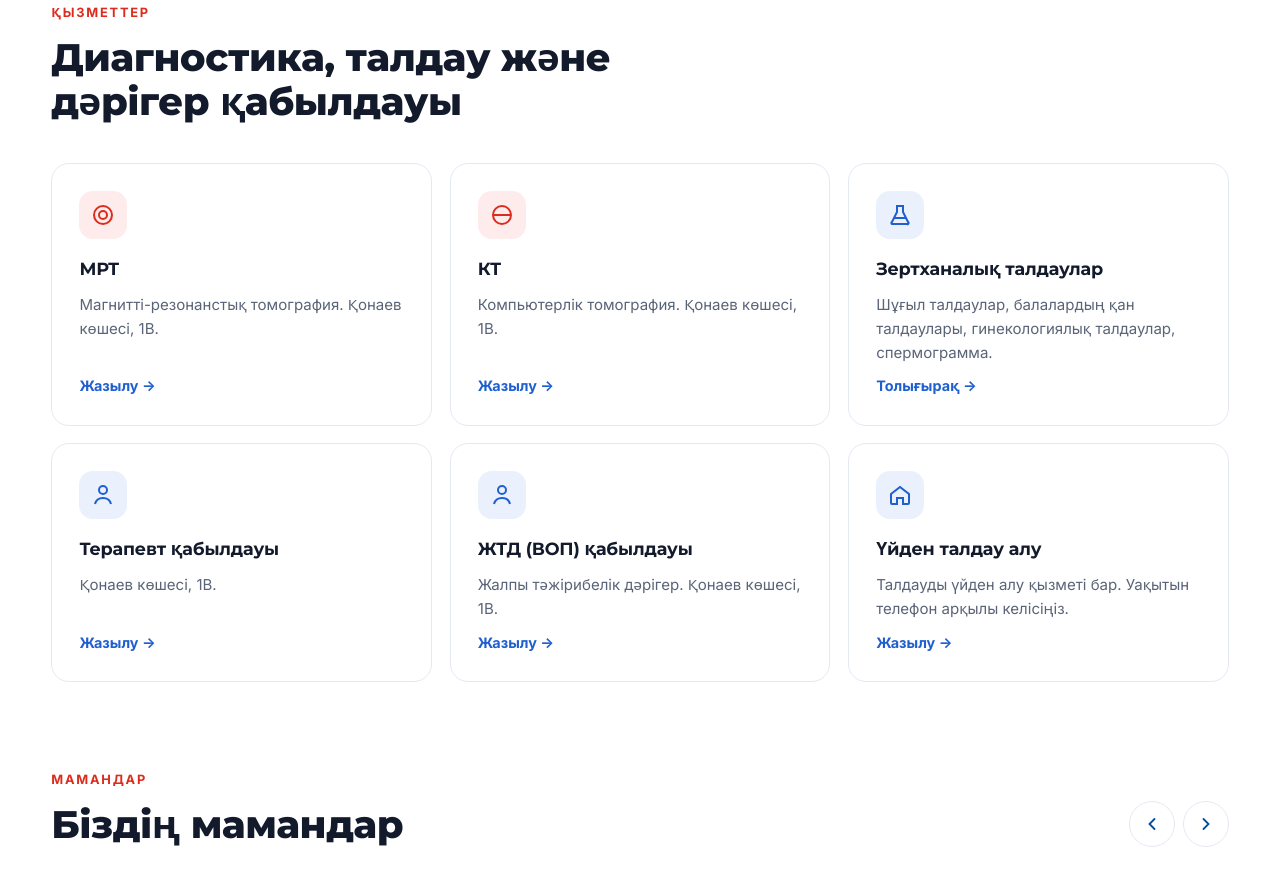
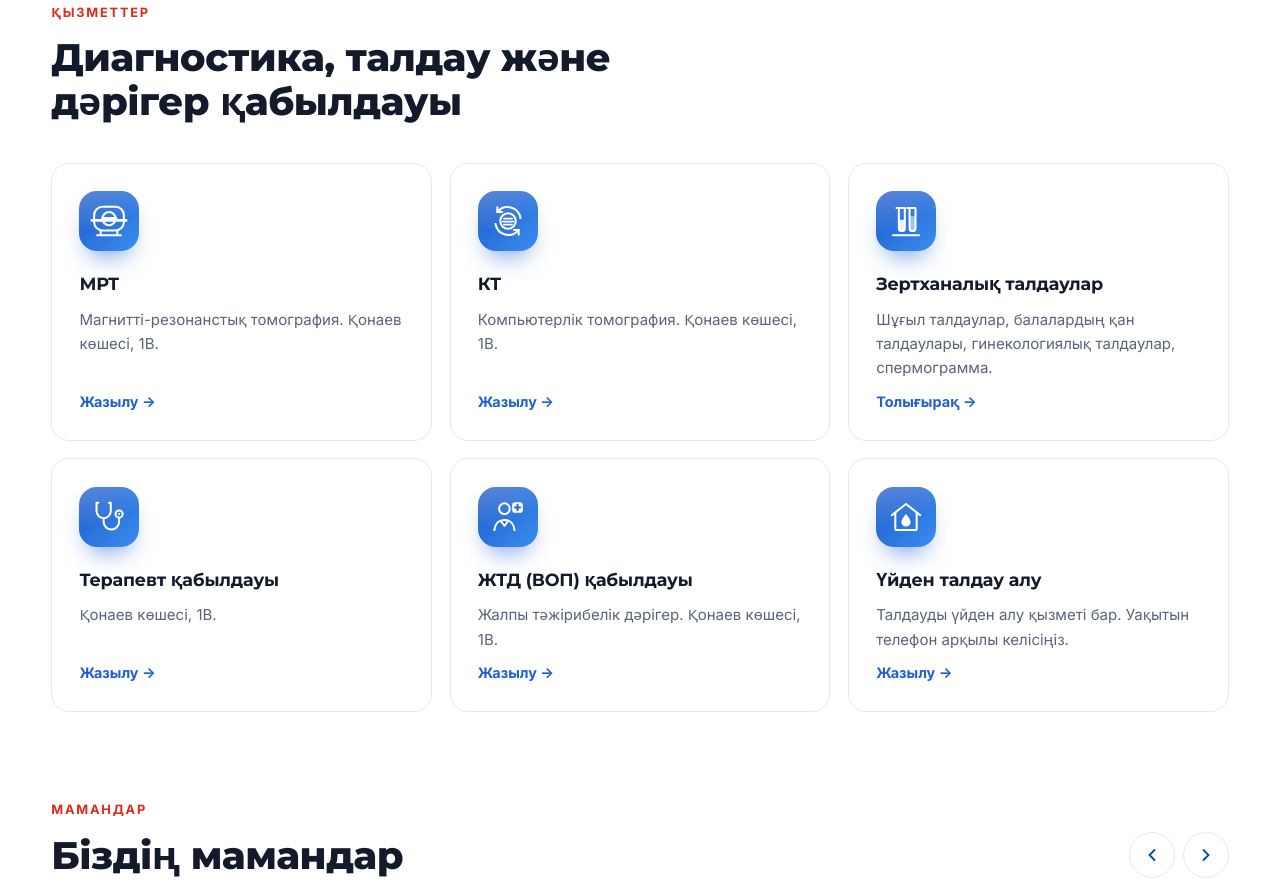
Before and after one commit to nurekenski/alfamed.taraz, a plain HTML site: page index.html in a window 1280 px wide. Shown: the part 1023-1904 px from the top of the page. Drawn offline with Linux system fonts and the light colour scheme.

Commit message:
Add files via upload

```diff
--- a/index.html
+++ b/index.html
@@ -126,8 +126,11 @@
   .grid3{display:grid;grid-template-columns:repeat(3,1fr);gap:1.1rem}
   .svc{background:#fff;border:1px solid var(--line);border-radius:var(--r);padding:1.7rem;display:flex;flex-direction:column;gap:.6rem;transition:box-shadow .2s,transform .2s,border-color .2s}
   .svc:hover{box-shadow:var(--shadow);transform:translateY(-3px);border-color:transparent}
-  .svc .i{width:48px;height:48px;border-radius:14px;background:var(--tint-blue);display:grid;place-items:center;margin-bottom:.4rem}
-  .svc .i.r{background:var(--tint-red)}
+  .svc .i{width:60px;height:60px;border-radius:18px;background:linear-gradient(135deg,#1a56c9 0%,#3b8ff0 100%);display:grid;place-items:center;margin-bottom:.6rem;position:relative;box-shadow:0 14px 26px -12px rgba(31,95,208,.75);transition:transform .35s cubic-bezier(.34,1.56,.64,1),box-shadow .3s}
+  .svc .i::after{content:"";position:absolute;inset:0;border-radius:inherit;background:linear-gradient(160deg,rgba(255,255,255,.28),rgba(255,255,255,0) 55%);pointer-events:none}
+  .svc .i svg{transition:transform .35s cubic-bezier(.34,1.56,.64,1)}
+  .svc:hover .i{transform:translateY(-3px) rotate(-6deg);box-shadow:0 18px 30px -12px rgba(31,95,208,.9)}
+  .svc:hover .i svg{transform:scale(1.1) rotate(6deg)}
   .svc h3{font-size:1.1rem;font-weight:700}
   .svc p{color:var(--muted);font-size:.94rem;flex:1}
   .svc .more{font-weight:700;font-size:.9rem;color:var(--blue-2)}
@@ -137,12 +140,15 @@
   .osms p{color:#b9c6e0}
   .osms .eyebrow{color:#ff8f86}
   .pay{display:grid;gap:.8rem;position:relative}
+  .pay .pi{width:46px;height:46px;border-radius:13px;background:linear-gradient(135deg,#1a56c9,#3b8ff0);display:grid;place-items:center;flex:none}
   .pay div{background:rgba(255,255,255,.07);border:1px solid rgba(255,255,255,.12);border-radius:16px;padding:1.1rem 1.3rem;font-weight:700;display:flex;align-items:center;gap:.8rem}
 
   .lab{display:grid;grid-template-columns:1fr 1fr;gap:2.5rem;align-items:start}
   .chips{display:flex;flex-wrap:wrap;gap:.55rem;margin-top:1.4rem}
   .note{margin-top:1.3rem;display:flex;gap:.6rem;align-items:center;color:var(--muted);font-size:.95rem}
   .home{background:var(--bg);border:1px solid var(--line);border-radius:22px;padding:2rem;display:flex;gap:1.2rem}
+  .home .svc-like .i{width:60px;height:60px;border-radius:18px;background:linear-gradient(135deg,#1a56c9,#3b8ff0);display:grid;place-items:center;box-shadow:0 14px 26px -12px rgba(31,95,208,.75)}
+  .home .svc-like{flex:none}
   .home h3{font-size:1.15rem;font-weight:700;margin-bottom:.4rem}
   .home p{color:var(--muted)}
 
@@ -360,17 +366,17 @@
       <h2>Диагностика, талдау және дәрігер қабылдауы</h2>
     </div>
     <div class="grid3">
-      <div class="svc"><div class="i r"><svg width="24" height="24" viewBox="0 0 24 24" fill="none" stroke="#dc2c1d" stroke-width="2"><circle cx="12" cy="12" r="9"/><circle cx="12" cy="12" r="4"/></svg></div>
+      <div class="svc"><div class="i"><svg width="38" height="38" aria-hidden="true" viewBox="0 0 32 32" fill="none" stroke="#fff" stroke-width="1.7" stroke-linecap="round" stroke-linejoin="round"><rect x="3.5" y="4" width="25" height="20" rx="7"/><circle cx="16" cy="14" r="5.5"/><path d="M1.5 15.5h29" stroke-width="2.2"/><circle cx="11" cy="13.6" r="1.5" fill="#fff" stroke="none"/><path d="M13 13.8h9" stroke-width="2.2"/><path d="M9 24v4M23 24v4M6 28h20"/></svg></div>
         <h3>МРТ</h3><p>Магнитті-резонанстық томография. Қонаев көшесі, 1В.</p><a href="#book" class="more" data-pick="МРТ">Жазылу →</a></div><!-- [Я] -->
-      <div class="svc"><div class="i r"><svg width="24" height="24" viewBox="0 0 24 24" fill="none" stroke="#dc2c1d" stroke-width="2"><rect x="3" y="3" width="18" height="18" rx="9"/><path d="M3 12h18"/></svg></div>
+      <div class="svc"><div class="i"><svg width="38" height="38" aria-hidden="true" viewBox="0 0 32 32" fill="none" stroke="#fff" stroke-width="1.7" stroke-linecap="round" stroke-linejoin="round"><circle cx="16" cy="16" r="6.5"/><path d="M26.5 13.5A11 11 0 0 0 7 8.5"/><path d="M7 4.5v4h4"/><path d="M5.5 18.5A11 11 0 0 0 25 23.5"/><path d="M25 27.5v-4h-4"/><path d="M12.5 14h7M11.5 16.5h9M12.5 19h7" stroke-width="1.4"/></svg></div>
         <h3>КТ</h3><p>Компьютерлік томография. Қонаев көшесі, 1В.</p><a href="#book" class="more" data-pick="КТ">Жазылу →</a></div><!-- [Я] -->
-      <div class="svc"><div class="i"><svg width="24" height="24" viewBox="0 0 24 24" fill="none" stroke="#1f5fd0" stroke-width="2"><path d="M9 3v6L4 19a1 1 0 0 0 1 2h14a1 1 0 0 0 1-2L15 9V3M8 3h8M7 15h10"/></svg></div>
+      <div class="svc"><div class="i"><svg width="38" height="38" aria-hidden="true" viewBox="0 0 32 32" fill="none" stroke="#fff" stroke-width="1.7" stroke-linecap="round" stroke-linejoin="round"><path d="M8 5h6M10 5v17a2.5 2.5 0 0 0 5 0V5"/><path d="M18 5h6M20 5v17a2.5 2.5 0 0 0 5 0V5" transform="translate(-1 0)"/><path d="M10 15h5v7a2.5 2.5 0 0 1-5 0z" fill="#fff" stroke="none" opacity=".9"/><path d="M19 12h5v10a2.5 2.5 0 0 1-5 0z" fill="#fff" stroke="none" opacity=".55"/><path d="M5 28h22"/></svg></div>
         <h3>Зертханалық талдаулар</h3><p>Шұғыл талдаулар, балалардың қан талдаулары, гинекологиялық талдаулар, спермограмма.</p><a href="#lab" class="more">Толығырақ →</a></div><!-- [2Г] -->
-      <div class="svc"><div class="i"><svg width="24" height="24" viewBox="0 0 24 24" fill="none" stroke="#1f5fd0" stroke-width="2"><circle cx="12" cy="7" r="4"/><path d="M4 21c1-4 4-6 8-6s7 2 8 6"/></svg></div>
+      <div class="svc"><div class="i"><svg width="38" height="38" aria-hidden="true" viewBox="0 0 32 32" fill="none" stroke="#fff" stroke-width="1.7" stroke-linecap="round" stroke-linejoin="round"><path d="M7 4H5.5v7a6 6 0 0 0 12 0V4H16"/><path d="M11.5 17v3a6.5 6.5 0 0 0 13 0v-3.5"/><circle cx="24.5" cy="13.5" r="3"/><circle cx="24.5" cy="13.5" r=".9" fill="#fff" stroke="none"/></svg></div>
         <h3>Терапевт қабылдауы</h3><p>Қонаев көшесі, 1В.</p><a href="#book" class="more" data-pick="Терапевт қабылдауы">Жазылу →</a></div><!-- [КЛ] -->
-      <div class="svc"><div class="i"><svg width="24" height="24" viewBox="0 0 24 24" fill="none" stroke="#1f5fd0" stroke-width="2"><circle cx="12" cy="7" r="4"/><path d="M4 21c1-4 4-6 8-6s7 2 8 6"/></svg></div>
+      <div class="svc"><div class="i"><svg width="38" height="38" aria-hidden="true" viewBox="0 0 32 32" fill="none" stroke="#fff" stroke-width="1.7" stroke-linecap="round" stroke-linejoin="round"><circle cx="13" cy="9" r="4.5"/><path d="M4.5 27c.6-5.5 4-8.5 8.5-8.5s7.9 3 8.5 8.5"/><path d="M10 19.5l3 4 3-4" stroke-width="1.5"/><rect x="19.5" y="3.5" width="9" height="9" rx="2.5" fill="#fff" stroke="none"/><path d="M24 5.8v4.4M21.8 8h4.4" stroke="#1f5fd0" stroke-width="1.8"/></svg></div>
         <h3>ЖТД (ВОП) қабылдауы</h3><p>Жалпы тәжірибелік дәрігер. Қонаев көшесі, 1В.</p><a href="#book" class="more" data-pick="ЖТД (ВОП) қабылдауы">Жазылу →</a></div><!-- [КЛ] -->
-      <div class="svc"><div class="i"><svg width="24" height="24" viewBox="0 0 24 24" fill="none" stroke="#1f5fd0" stroke-width="2"><path d="M3 11l9-7 9 7v9a1 1 0 0 1-1 1h-5v-6h-6v6H4a1 1 0 0 1-1-1z"/></svg></div>
+      <div class="svc"><div class="i"><svg width="38" height="38" aria-hidden="true" viewBox="0 0 32 32" fill="none" stroke="#fff" stroke-width="1.7" stroke-linecap="round" stroke-linejoin="round"><path d="M4 14.5L16 5l12 9.5"/><path d="M7 12.5V26a1 1 0 0 0 1 1h16a1 1 0 0 0 1-1V12.5"/><path d="M16 13.5c-2.6 3.2-3.9 5.1-3.9 6.7a3.9 3.9 0 0 0 7.8 0c0-1.6-1.3-3.5-3.9-6.7z" fill="#fff" stroke="none"/></svg></div>
         <h3>Үйден талдау алу</h3><p>Талдауды үйден алу қызметі бар. Уақытын телефон арқылы келісіңіз.</p><a href="#book" class="more" data-pick="Үйден талдау алу">Жазылу →</a></div><!-- [2Г][IG] -->
     </div>
   </div>
@@ -453,8 +459,8 @@
         <p>Міндетті әлеуметтік медициналық сақтандыру (ОСМС) бойынша және ақылы негізде қызмет көрсетеміз. Толығырақ телефон арқылы нақтылаңыз.</p><!-- [IG][КЛ] -->
       </div>
       <div class="pay">
-        <div><svg width="22" height="22" viewBox="0 0 24 24" fill="none" stroke="#8fb2ff" stroke-width="2"><path d="M12 3l8 3v6c0 5-3.5 8-8 9-4.5-1-8-4-8-9V6z"/><path d="M9 12l2 2 4-4"/></svg><span>ОСМС бойынша</span></div>
-        <div><svg width="22" height="22" viewBox="0 0 24 24" fill="none" stroke="#ff8f86" stroke-width="2"><rect x="3" y="6" width="18" height="12" rx="2"/><path d="M3 10h18"/></svg><span>Ақылы</span></div>
+        <div><span class="pi"><svg width="30" height="30" aria-hidden="true" viewBox="0 0 32 32" fill="none" stroke="#fff" stroke-width="1.7" stroke-linecap="round" stroke-linejoin="round"><path d="M16 4l10 3.8v7.4c0 6.4-4.3 10.6-10 12.8-5.7-2.2-10-6.4-10-12.8V7.8z"/><path d="M16 21c-3.6-2.4-5.2-4.4-5.2-6.3a2.6 2.6 0 0 1 5.2-.8 2.6 2.6 0 0 1 5.2.8c0 1.9-1.6 3.9-5.2 6.3z" fill="#fff" stroke="none"/></svg></span><span>ОСМС бойынша</span></div>
+        <div><span class="pi"><svg width="30" height="30" aria-hidden="true" viewBox="0 0 32 32" fill="none" stroke="#fff" stroke-width="1.7" stroke-linecap="round" stroke-linejoin="round"><rect x="3" y="7" width="21" height="14" rx="2.5"/><path d="M3 11.5h21"/><path d="M7 16.5h5"/><circle cx="23.5" cy="21.5" r="6" fill="#2a6fe0"/><path d="M20.8 18.9h5.4M20.8 20.9h5.4M23.5 20.9v4.6" stroke-width="1.4"/></svg></span><span>Ақылы</span></div>
       </div>
     </div>
   </div>
@@ -475,7 +481,7 @@
       <div class="note"><svg width="20" height="20" viewBox="0 0 24 24" fill="none" stroke="#1f5fd0" stroke-width="2"><circle cx="12" cy="12" r="9"/><path d="M12 7v5l3 2"/></svg><span>Нәтиже 24 сағат ішінде дайын болады.</span></div><!-- [IG] -->
     </div>
     <div class="home">
-      <svg width="42" height="42" viewBox="0 0 24 24" fill="none" stroke="#dc2c1d" stroke-width="1.8" style="flex:none"><path d="M3 11l9-7 9 7v9a1 1 0 0 1-1 1h-5v-6h-6v6H4a1 1 0 0 1-1-1z"/></svg>
+      <div class="svc-like"><div class="i"><svg width="38" height="38" aria-hidden="true" viewBox="0 0 32 32" fill="none" stroke="#fff" stroke-width="1.7" stroke-linecap="round" stroke-linejoin="round"><path d="M4 14.5L16 5l12 9.5"/><path d="M7 12.5V26a1 1 0 0 0 1 1h16a1 1 0 0 0 1-1V12.5"/><path d="M16 13.5c-2.6 3.2-3.9 5.1-3.9 6.7a3.9 3.9 0 0 0 7.8 0c0-1.6-1.3-3.5-3.9-6.7z" fill="#fff" stroke="none"/></svg></div></div>
       <div><h3>Үйден талдау алу</h3><p>Талдауды үйден алу қызметі бар. Уақытын телефон арқылы келісіңіз.</p></div><!-- [2Г][IG] -->
     </div>
   </div>
```
